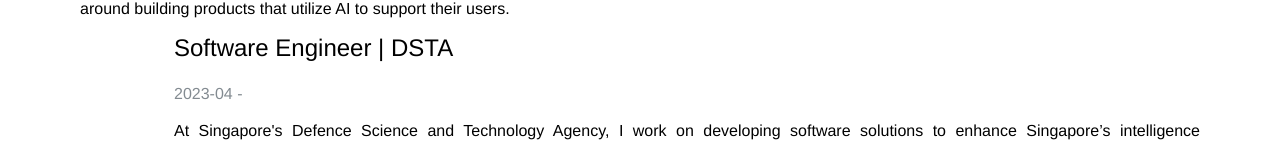
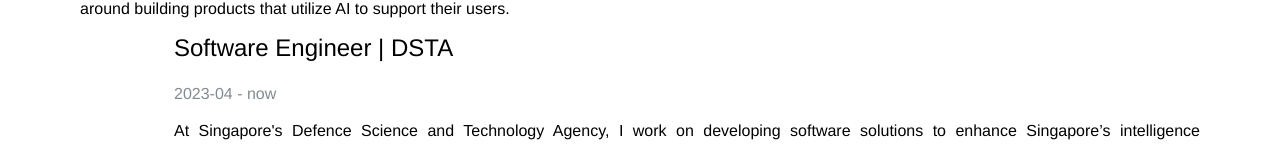
Before and after one commit to declanleeler/portfolio, a React (Vite) app: page / in a window 1280 px wide. Shown: the part 646-796 px from the top of the page. Built offline with nearby package versions, Linux system fonts and the light colour scheme.

Commit message:
Update current job end date

```diff
--- a/src/components/WorkCard.tsx
+++ b/src/components/WorkCard.tsx
@@ -42,7 +42,7 @@
               {title} | {company}
             </Typography>
             <Typography variant="body1" sx={{ color: 'text.secondary' }}>
-              {startDate} - {endDate}
+              {startDate} - {endDate ? endDate : 'now'}
             </Typography>
             <Typography variant="body1">{description}</Typography>
             {keyTakeaway && (
```
